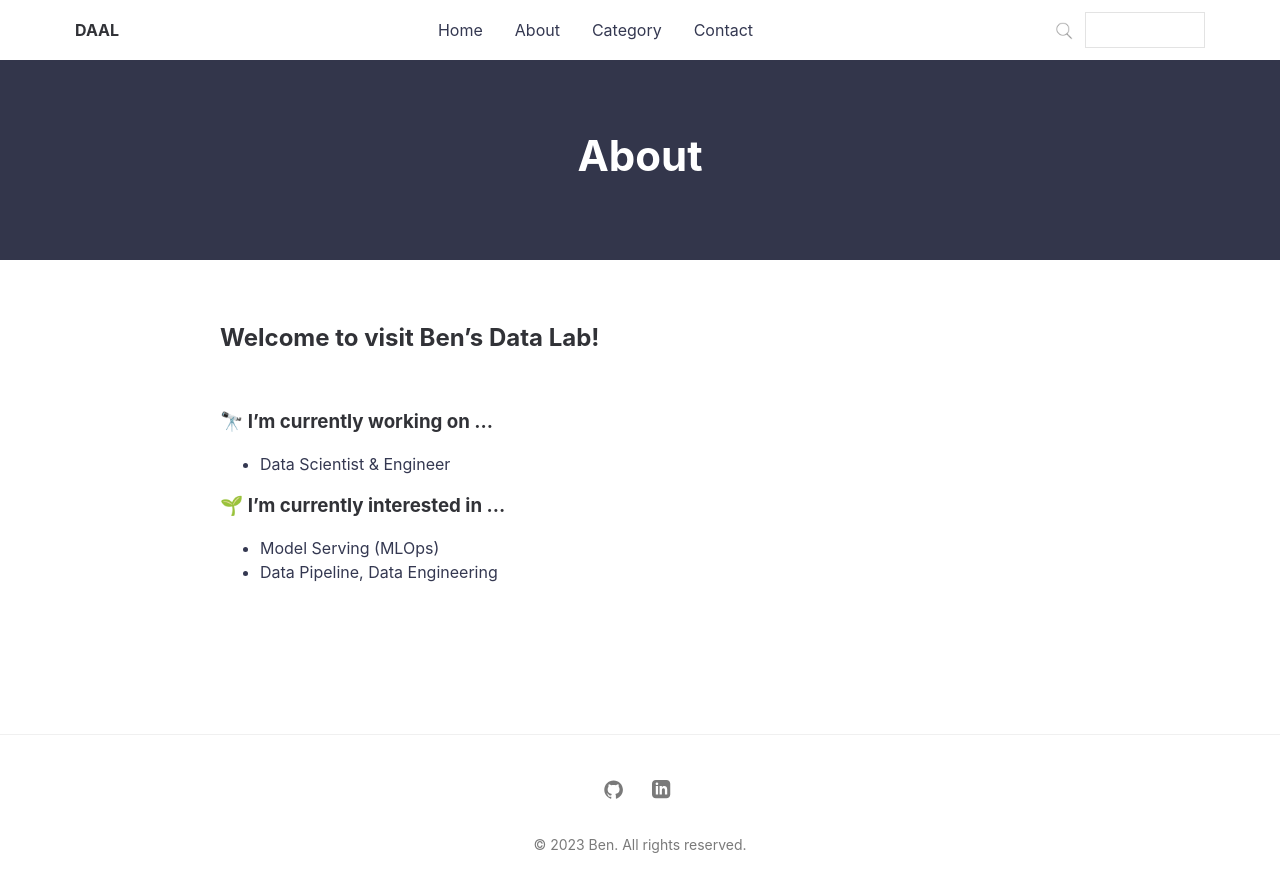
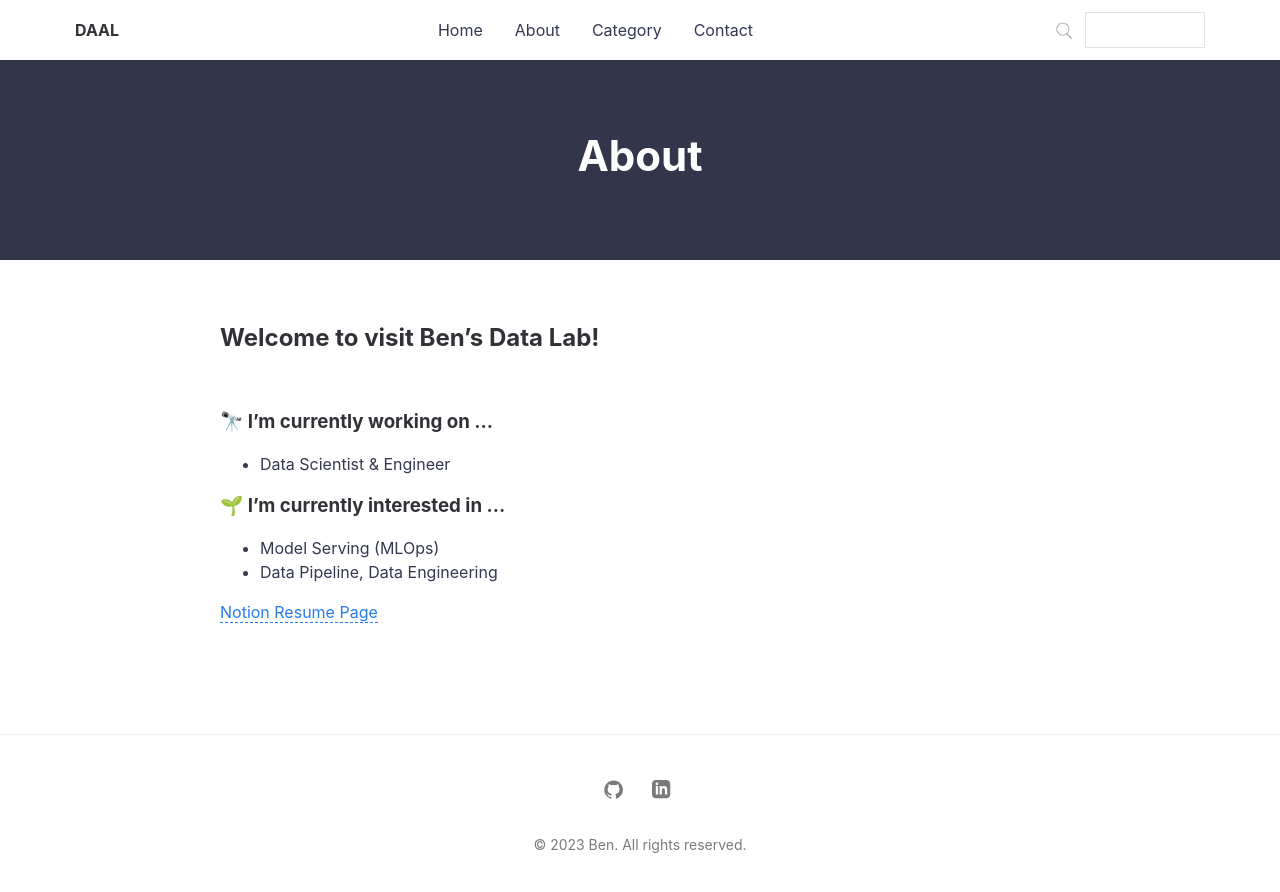
Before and after one commit to hjben/hjben.github.io, a Jekyll site: the page built from about.md, in a window 1280 px wide. Shown: the top 892 px of the page. Built offline with Jekyll 4.4.1, drawn with Linux system fonts in a browser that asks for light colours; nearby versions of some CDN libraries.

Commit message:
Update about.md

```diff
--- a/about.md
+++ b/about.md
@@ -13,3 +13,5 @@ permalink: /about/
 ### 🌱 I’m currently interested in ...
 - Model Serving (MLOps)
 - Data Pipeline, Data Engineering
+
+[Notion Resume Page](https://hjben.notion.site/hjben/Hyunjoong-Kim-09a5af0a182a4a18953e26d108470412)
```
